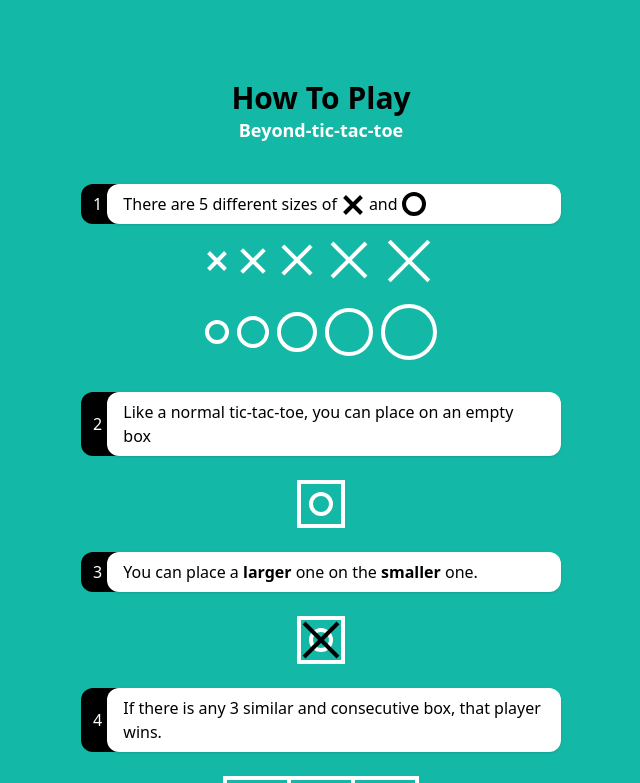
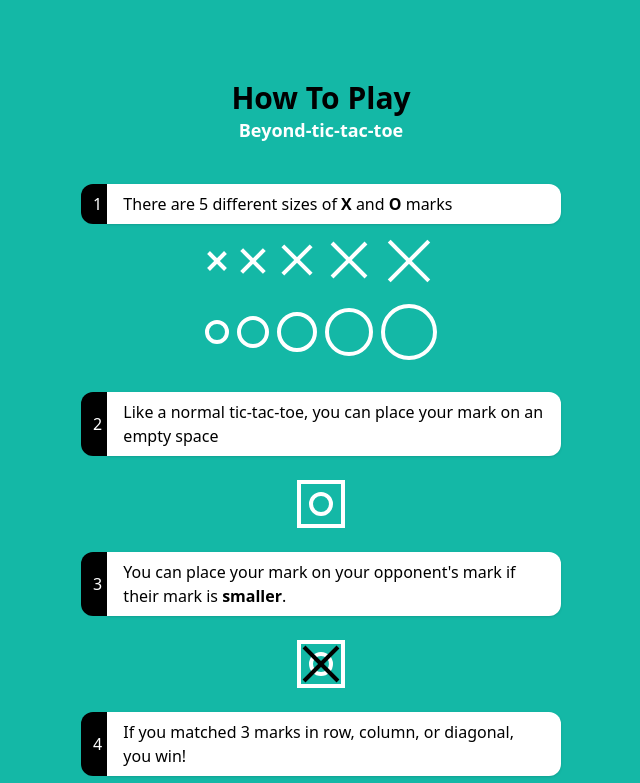
Before and after one commit to itzmeowww/beyond-tic-tac-toe, a Next.js app: page /rules in a window 1280 px wide. Shown: the top 783 px of the page, without its empty margins (319-959 px from the left). Built offline with nearby package versions, Linux system fonts and the light colour scheme.

Commit message:
add animation

```diff
--- a/components/Game.tsx
+++ b/components/Game.tsx
@@ -9,8 +9,8 @@ type Props = {
 }
 
 const minimax = (depth: number, myMark: string, isMax: boolean, gameSettings: { tableHeight: number, tableWidth: number, goal: number, sizes: number[] }, table: string[][], usedO: boolean[], usedX: boolean[], nextPlayer: string) => {
-
-
+    // console.log('depth', depth)
+    // console.table(table)
 
     const tableHeight = gameSettings.tableHeight;
     const tableWidth = gameSettings.tableWidth;
@@ -46,7 +46,7 @@ const minimax = (depth: number, myMark: string, isMax: boolean, gameSettings: {
         if (nextPlayer == 'o' && usedO[idx]) {
             continue
         }
-        console.log('idx ', idx)
+        // console.log('idx ', idx)
 
         if (nextPlayer == 'x') {
             usedX[idx] = true
@@ -147,7 +147,7 @@ const bestMove = (myMark: string, gameSettings: { tableHeight: number, tableWidt
         }
         usedO[idx] = false
     }
-    console.log('moves', moves)
+    // console.log('moves', moves)
     return moves[Math.floor(Math.random() * moves.length)]
 }
 
@@ -310,6 +310,8 @@ const Game = ({ xPlayer = 'human', oPlayer = 'human' }: Props) => {
     }
     const fadeIn = useSpring({ to: { opacity: 1 }, from: { opacity: 0 }, delay: 0 })
 
+
+
     const [completedLines, setCompletedLines] = useState([false, false, false, false, false, false, false, false])
 
     const [boardStatus, setBoardStatus] = useState(initialBoardStatus)
@@ -321,10 +323,11 @@ const Game = ({ xPlayer = 'human', oPlayer = 'human' }: Props) => {
     const gameSettings = { tableWidth: 3, tableHeight: 3, goal: 3, sizes: [1, 2, 3, 4, 5] }
     const sizes = gameSettings.sizes
 
-
+    const showMarkDown = (delay: number) => useSpring({ to: { opacity: 1, y: 0 }, from: { opacity: 0, y: -100 }, delay: delay, })
+    const showMarkUp = (delay: number) => useSpring({ to: { opacity: 1, y: 0 }, from: { opacity: 0, y: 100 }, delay: delay, })
 
     const placeTable = (row: number, col: number, idxOfSize: number) => {
-        console.log('placing...', row, col, idxOfSize)
+        // console.log('placing...', row, col, idxOfSize)
         const currentPlayer = boardStatus.table[row][col] == '' ? '' : boardStatus.table[row][col].split('_')[0];
         const currentSize = boardStatus.table[row][col] == '' ? 0 : sizes[+boardStatus.table[row][col].split('_')[1]];
 
@@ -376,7 +379,7 @@ const Game = ({ xPlayer = 'human', oPlayer = 'human' }: Props) => {
             togglePlayer()
             setSizeIdx(-1)
         }
-        console.log(boardStatus)
+        // console.log(boardStatus)
     }, [boardStatus])
 
 
@@ -405,7 +408,7 @@ const Game = ({ xPlayer = 'human', oPlayer = 'human' }: Props) => {
             setSizeIdx(botSelectedIdx)
             // console.log(botSelectedIdx)
             let botSelectedPos = availablePos[Math.floor(Math.random() * availablePos.length)]
-            console.log(botSelectedIdx, botSelectedPos)
+            // console.log(botSelectedIdx, botSelectedPos)
             setTimeout(() => {
                 placeTable(botSelectedPos.i, botSelectedPos.j, botSelectedIdx)
             }, 500)
@@ -424,14 +427,14 @@ const Game = ({ xPlayer = 'human', oPlayer = 'human' }: Props) => {
             let usedX = [...boardStatus.usedX]
 
             const ret = bestMove('o', gameSettings, table, usedO, usedX, 'o')
-            console.log('best move', ret)
+            // console.log('best move', ret)
             let botSelectedIdx = ret.idx;
             setSizeIdx(botSelectedIdx)
             // console.log(botSelectedIdx)
             let botSelectedPos = {
                 i: ret.r, j: ret.c
             };
-            console.log(botSelectedIdx, botSelectedPos)
+            // console.log(botSelectedIdx, botSelectedPos)
             setTimeout(() => {
                 placeTable(botSelectedPos.i, botSelectedPos.j, botSelectedIdx)
             }, 500)
@@ -456,24 +459,28 @@ const Game = ({ xPlayer = 'human', oPlayer = 'human' }: Props) => {
         setCompletedLines([false, false, false, false, false, false, false, false])
     }
     return (
-        <div className="relative flex h-screen flex-col items-center justify-center bg-teal-500 overflow-hidden">
+        <div className="w-full relative flex h-screen flex-col items-center justify-center bg-teal-500 overflow-hidden">
 
             <PopUpCard reset={reset} winner={winner} />
             <animated.div style={fadeIn} className="">
                 {/* <a href="/" onClick={reset} className='border-2 border-neutral-800 px-3 py-1 rounded bg-neutral-700 hover:bg-neutral-800 text-white shadow-md font-semibold transition-colors text-xs'>
                     Go Back
                 </a> */}
-                <div className="shadow-md" >
+                {/* <div className="text-white font-mono text-sm text-left px-2 h-6 w-full bg-black border-white border-4 border-b-0">
+                    AI
+                </div> */}
+                <div className="shadow-xl" >
                     <div className={`w-full border-white h-24 border-4 border-b-0 flex items-center justify-between px-4 ${player == 'o' ? 'bg-teal-600' : 'bg-transparent'}`}>
 
                         {sizes.map((size, _idx) =>
-                            <div key={`o-${_idx}`} onClick={() => { if (player == 'o') setSizeIdx(_idx) }} className={`hover:cursor-pointer flex flex-col items-center justify-end ${boardStatus.usedO[_idx] && 'invisible'}`} >
+                            <animated.div style={showMarkDown(100 * (1 + _idx))} key={`o-${_idx}`} onClick={() => { if (player == 'o') setSizeIdx(_idx) }} className={`hover:cursor-pointer flex flex-col items-center justify-end ${boardStatus.usedO[_idx] && 'invisible'}`} >
                                 <Icon name="o" select={sizeIdx == _idx && player == 'o'} size={size} />
-                            </div>
+                            </animated.div>
                         )}
 
                     </div>
-                    <table className="relative border-2 border-white table-auto border-collapse">
+                    <div className="relative">
+                        <table className=" border-2 border-white table-auto border-collapse">
                             <tbody>
                                 {boardStatus.table.map((row, rowIdx) => {
                                     return <tr key={`r-${rowIdx}`} className="grid grid-cols-3">
@@ -487,7 +494,7 @@ const Game = ({ xPlayer = 'human', oPlayer = 'human' }: Props) => {
                                     </tr>
                                 })}
                             </tbody>
-
+                        </table>
                         {completedLines[0] && <div className="h-72 left-12 w-1 bg-yellow-300 absolute top-0"></div>}
                         {completedLines[1] && <div className="h-72 left-36 w-1 bg-yellow-300 absolute top-0"></div>}
                         {completedLines[2] && <div className="h-72 right-12 w-1 bg-yellow-300 absolute top-0"></div>}
@@ -497,12 +504,12 @@ const Game = ({ xPlayer = 'human', oPlayer = 'human' }: Props) => {
                         {completedLines[5] && <div className="h-1 left-0 w-72 bg-yellow-300 absolute bottom-12"></div>}
                         {completedLines[6] && <div className="rotate-45 w-96 -left-12 h-1 bg-yellow-300 absolute top-36"></div>}
                         {completedLines[7] && <div className="-rotate-45 w-96 -left-12 h-1 bg-yellow-300 absolute top-36"></div>}
-                    </table>
+                    </div>
                     <div className={`w-full h-24 border-white border-4 border-t-0 flex justify-between items-center px-4 ${player == 'x' ? 'bg-teal-600' : 'bg-transparent'}`}>
                         {sizes.map((size, _idx) =>
-                            <div key={`x-${_idx}`} className={`hover:cursor-pointer flex flex-col items-center justify-end ${boardStatus.usedX[_idx] && 'invisible'}`} onClick={() => { if (player == 'x') setSizeIdx(_idx) }}>
+                            <animated.div style={showMarkUp(600 - 100 * (1 + _idx))} key={`x-${_idx}`} className={`hover:cursor-pointer flex flex-col items-center justify-end ${boardStatus.usedX[_idx] && 'invisible'}`} onClick={() => { if (player == 'x') setSizeIdx(_idx) }}>
                                 <Icon name="x" select={sizeIdx == _idx && player == 'x'} size={size} />
-                            </div>
+                            </animated.div>
                         )}
 
 
--- a/components/PopUpCard.tsx
+++ b/components/PopUpCard.tsx
@@ -9,8 +9,8 @@ type Props = {
 const PopUpCard = ({ winner, reset }: Props) => {
     const gameEnd = useSpring({ opacity: winner == '' ? 0 : 1, y: winner == '' ? '100%' : '0' })
     return (
-        <animated.div style={gameEnd} className="flex flex-col justify-end mb-12 items-center z-10 absolute w-full h-full ">
-            <div className="w-4/5 max-w-md h-36 md:h-48 bg-white gap-6 flex flex-col justify-center items-center rounded shadow-lg" >
+        <animated.div style={gameEnd} className=" flex flex-col justify-end mb-56 items-center z-10 absolute w-screen h-screen ">
+            <div className="w-4/5 max-w-sm h-36 md:h-40 bg-white gap-6 flex flex-col justify-center items-center rounded shadow-xl" >
                 {winner == 'draw' &&
                     <h1 className="text-xl font-semibold">
                         Draw
--- a/pages/rules.tsx
+++ b/pages/rules.tsx
@@ -2,8 +2,10 @@ import Head from "next/head";
 import { animated, useSpring } from 'react-spring'
 import Icon from "../components/Icon";
 const Rules = () => {
+
     const fadeIn = useSpring({ to: { opacity: 1, y: 0 }, from: { opacity: 0, y: -100 }, delay: 0 })
 
+    const fade = (delay: number) => useSpring({ to: { opacity: 1, x: 0 }, from: { opacity: 0, x: -100 }, delay: delay })
 
     return (
         <div className="flex min-h-screen w-full flex-col items-center justify-start py-20  bg-teal-500">
@@ -34,13 +36,13 @@ const Rules = () => {
                 Beyond-tic-tac-toe
             </h1>
 
-            <animated.main style={fadeIn} className="max-w-lg flex flex-col items-center justify-start gap-6 w-full px-4">
-                <div className="flex flex-col items-center w-full" >
+            <animated.main className="max-w-lg flex flex-col items-center justify-start gap-6 w-full px-4">
+                <animated.div style={fade(200)} className="flex flex-col items-center w-full" >
                     <div className="flex w-full">
                         <h1 className="bg-black text-white pl-3 w-10 rounded-l-xl flex items-center justify-start">1</h1>
-                        <div className="bg-white w-full px-4 py-2 rounded-xl -ml-3 shadow flex gap-2 items-center">
-                            <h1 className="flex gap-1">There are 5 different sizes of <Icon name="x" size={1} isWhite={false} /> and
-                                <Icon name="o" size={1} isWhite={false} /></h1>
+                        <div className="bg-white w-full px-4 py-2 rounded-r-xl -ml-3 shadow flex gap-2 items-center">
+                            <h1 className="">There are 5 different sizes of <b>X</b> and
+                                <b> O</b> marks</h1>
                         </div>
                     </div>
                     <div className="flex gap-2 my-2">
@@ -53,14 +55,14 @@ const Rules = () => {
                             return <Icon name="o" size={size} />
                         })}
                     </div>
-                </div>
+                </animated.div>
 
 
-                <div className="flex flex-col items-center gap-4 w-full" >
+                <animated.div style={fade(300)} className="flex flex-col items-center gap-4 w-full" >
                     <div className="flex w-full">
                         <h1 className="bg-black text-white pl-3 w-10 rounded-l-xl flex items-center justify-start">2</h1>
-                        <div className="bg-white w-full px-4 py-2 rounded-xl -ml-3 shadow flex gap-2 items-center">
-                            <h1> Like a normal tic-tac-toe, you can place on an empty box</h1>
+                        <div className="bg-white w-full px-4 py-2 rounded-r-xl -ml-3 shadow flex gap-2 items-center">
+                            <h1> Like a normal tic-tac-toe, you can place your mark on an empty space</h1>
                         </div>
                     </div>
                     <div className="relative w-10 h-10 flex items-center justify-center mb-4">
@@ -68,13 +70,13 @@ const Rules = () => {
                             <Icon name="o" size={1} />
                         </div>
                     </div>
-                </div>
+                </animated.div>
 
-                <div className="flex flex-col items-center gap-4 w-full" >
+                <animated.div style={fade(400)} className="flex flex-col items-center gap-4 w-full" >
                     <div className="flex w-full">
                         <h1 className="bg-black text-white pl-3 w-10 rounded-l-xl flex items-center justify-start">3</h1>
-                        <div className="bg-white w-full px-4 py-2 rounded-xl -ml-3 shadow flex gap-2 items-center">
-                            <h1> You can place a <b>larger</b> one on the <b>smaller</b> one. </h1>
+                        <div className="bg-white w-full px-4 py-2 rounded-r-xl -ml-3 shadow flex gap-2 items-center">
+                            <h1> You can place your mark on your opponent's mark if their mark is <b>smaller</b>. </h1>
                         </div>
                     </div>
                     <div className="relative w-10 h-10 flex items-center justify-center mb-4">
@@ -85,11 +87,12 @@ const Rules = () => {
                             <Icon name="x" size={4} isWhite={false} />
                         </div>
                     </div>
-                </div>
+                </animated.div>
+                <animated.div style={fade(500)} className="flex flex-col items-center gap-4 w-full">
                     <div className="flex w-full" >
                         <h1 className="bg-black text-white pl-3 w-10 rounded-l-xl flex items-center justify-start">4</h1>
-                    <div className="bg-white w-full px-4 py-2 rounded-xl -ml-3 shadow flex gap-2 items-center">
-                        If there is any 3 similar and consecutive box, that player wins.
+                        <div className="bg-white w-full px-4 py-2 rounded-r-xl -ml-3 shadow flex gap-2 items-center">
+                            If you matched 3 marks in row, column, or diagonal, you win!
                         </div>
                     </div>
                     <table className="border-2 border-white table-auto border-collapse relative">
@@ -108,7 +111,7 @@ const Rules = () => {
                         <div className="absolute top-2 w-1 h-44 left-8 bg-yellow-300"></div>
                     </table>
                     <h1 className="text-2xl font-semibold underline text-white">X won</h1>
-
+                </animated.div>
 
                 <div className="w-full flex justify-end items-center">
                     <a href="/" className="border-2 border-neutral-800 px-3 py-1 rounded bg-neutral-700 hover:bg-neutral-800 text-white shadow-md font-semibold transition-colors">Go Back</a>
```
Lines whose indentation alone changed are shown as unchanged.
